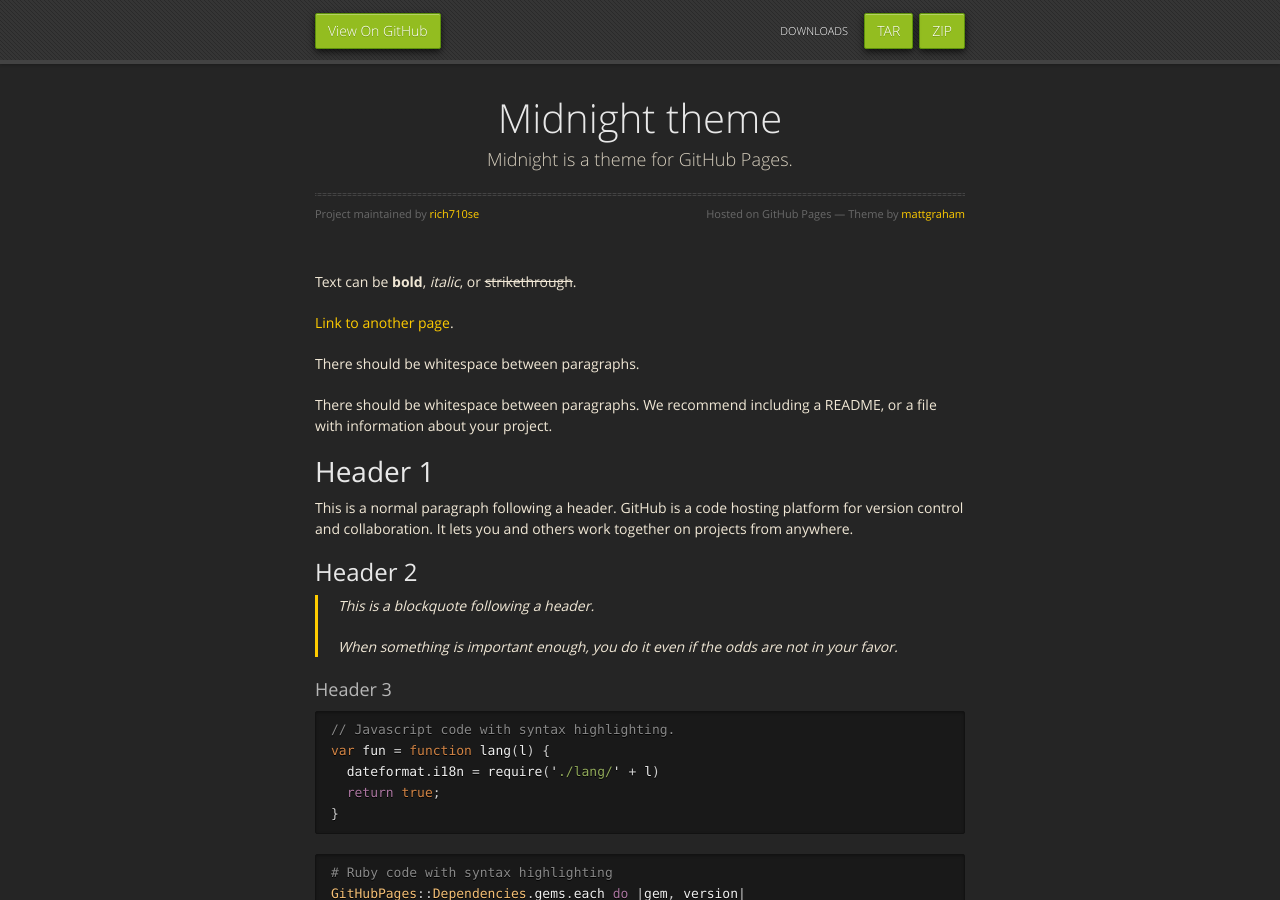
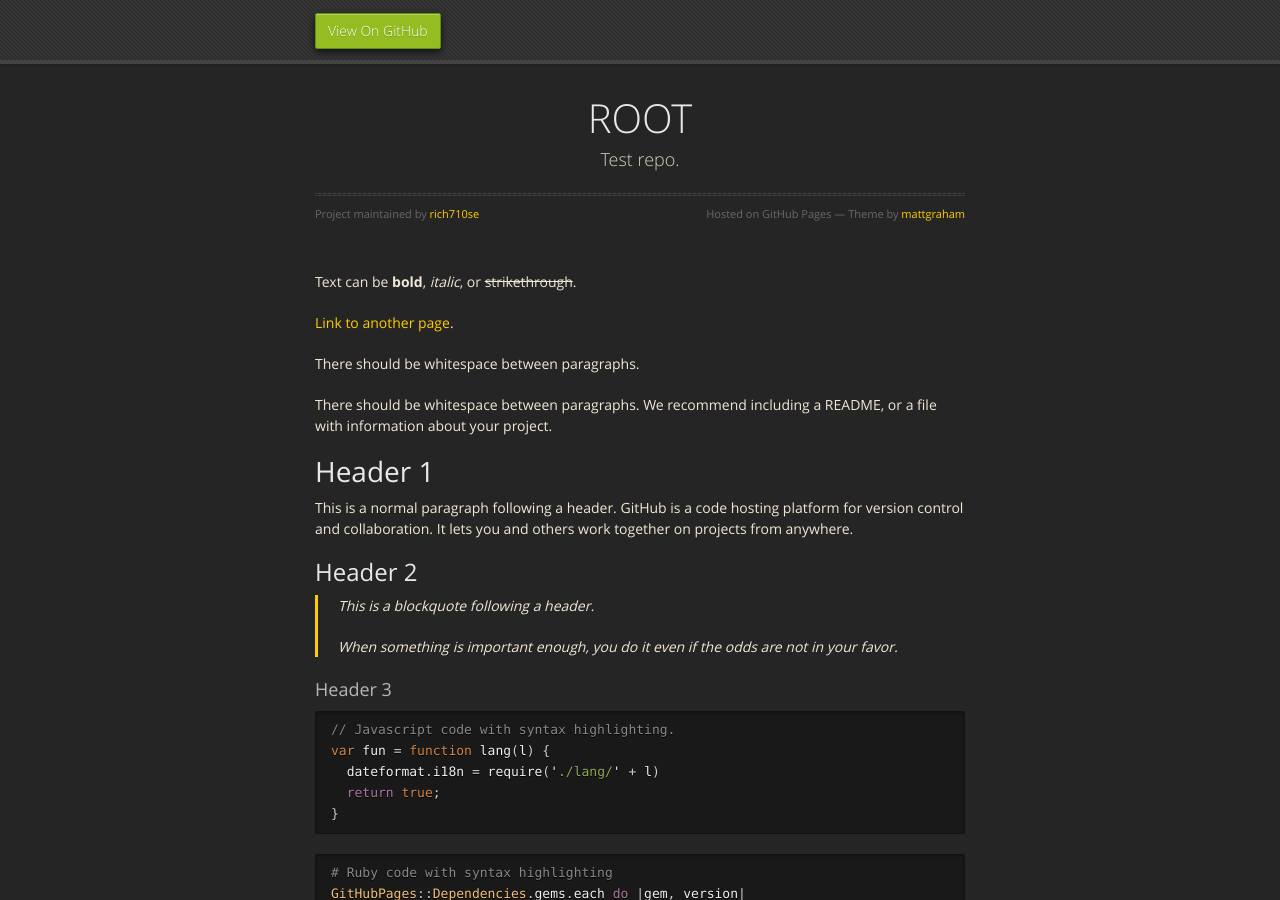
Before and after one commit to rich710se/ROOT, a Jekyll site: the page built from docs/index.md, in a window 1280 px wide and 900 px high. Built offline with Jekyll 4.4.1, drawn with Linux system fonts in a browser that asks for light colours.

Commit message:
Update _config.yml

```diff
--- a/docs/_config.yml
+++ b/docs/_config.yml
@@ -1,5 +1,5 @@
-title: Midnight theme
-description: Midnight is a theme for GitHub Pages.
-show_downloads: true
+title: ROOT
+description: Test repo.
+show_downloads: false
 google_analytics:
 theme: jekyll-theme-midnight
```
